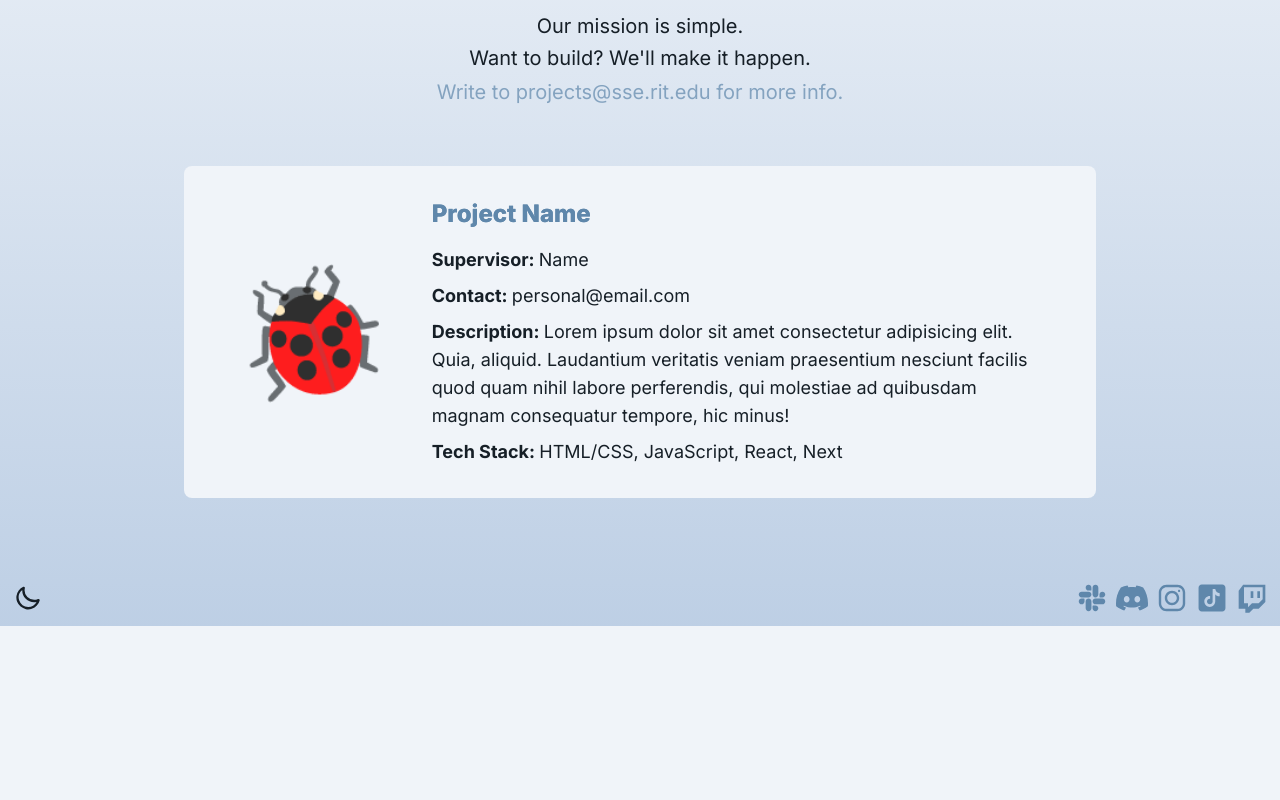
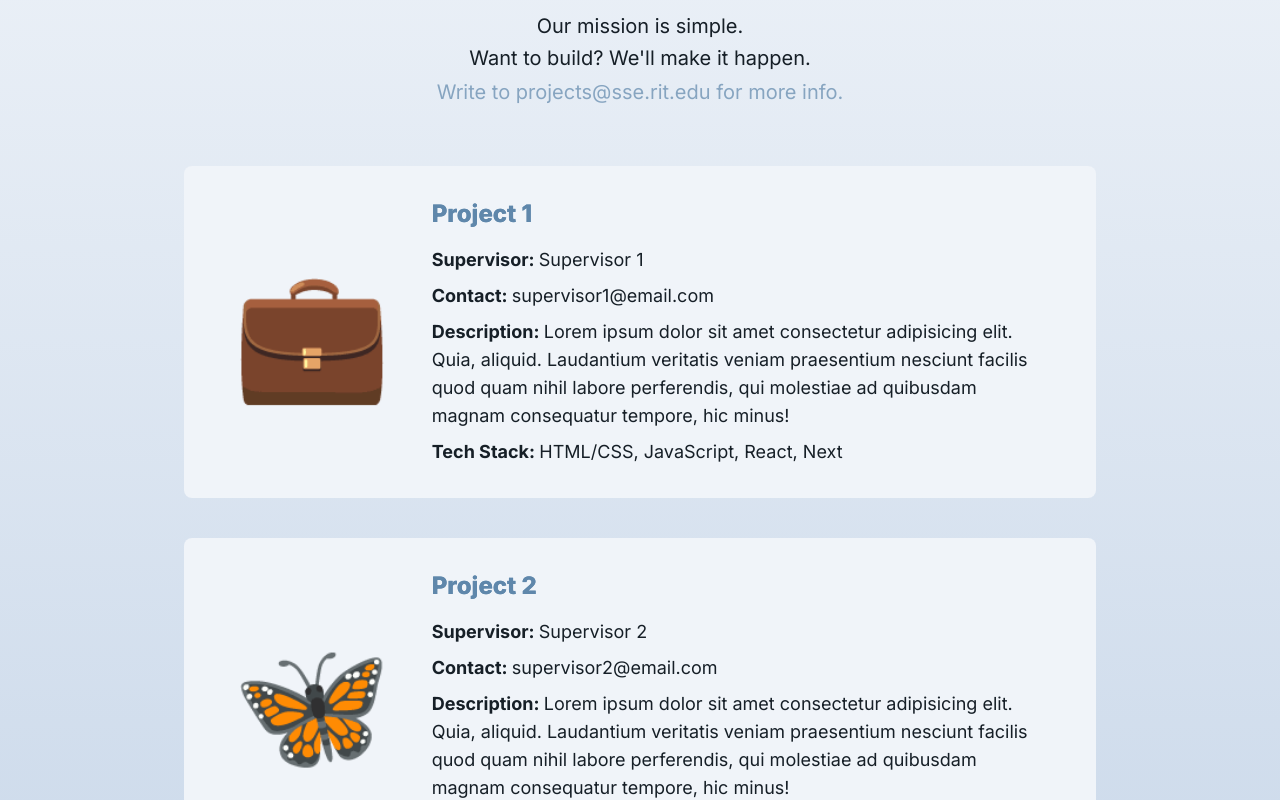
Before and after one commit to rit-sse/WebsiteTheSSEquel, a Next.js app in the folder next/: page /projects in a window 1280 px wide. Shown: the part 242-1042 px from the top of the page. Before the commit the page ends 868 px from the top, so only its background shows below. Built offline with nearby package versions, Linux system fonts and the light colour scheme; no server answers.

Commit message:
Seed projects data + type safety

```diff
--- a/next/app/projects/ProjectCard.tsx
+++ b/next/app/projects/ProjectCard.tsx
@@ -1,17 +1,17 @@
 import React from "react";
+import { Project } from "./projects";
 
-const ProjectCard = () => {
+const ProjectCard = ({logo, title, supervisor, contact, description, stack}: Project) => {
   return (
     <div className="rounded-lg bg-base-100 w-9/12 py-8 px-12 mx-auto flex flex-row items-center content-center gap-10 my-10">
       {/* Left half */}
-      <div className="text-9xl">🐞</div>
+      <div className="text-9xl">{logo || "❓"}</div>
 
       {/* Right half */}
       <div>
-
         {/* Heading */}
         <h1 className="text-2xl text-primary text-left mb-4">
-          Project Name
+          {title ? title : "Default"}
         </h1>
 
         {/* Body */}
@@ -19,22 +19,19 @@ const ProjectCard = () => {
           <div>
             {/* <div className="mb-2"> */}
             <span className="font-bold">Supervisor: </span>
-            Name
+            {supervisor ? supervisor : "Default"}
           </div>
 
           <div>
             {/* <div className="mb-2"> */}
             <span className="font-bold">Contact: </span>
-            personal@email.com
+            {contact ? contact : "Default"}
           </div>
 
           <div>
             {/* <div className="mb-2"> */}
             <span className="font-bold">Description: </span>
-            Lorem ipsum dolor sit amet consectetur adipisicing elit. Quia,
-            aliquid. Laudantium veritatis veniam praesentium nesciunt facilis
-            quod quam nihil labore perferendis, qui molestiae ad quibusdam
-            magnam consequatur tempore, hic minus!
+            {description ? description : "Default"}
           </div>
 
           <div>
--- a/next/app/projects/page.tsx
+++ b/next/app/projects/page.tsx
@@ -1,11 +1,16 @@
+"use client"
 import React from "react";
 import ProjectCard from "./ProjectCard";
+import { Project, projectsData } from "./projects";
+import { useState } from "react";
 
 const Projects = () => {
+
+  const [projects, setProjects] = useState(projectsData);
+
   return (
     <>
-
-    {/* Intro */}
+      {/* Intro */}
       <section className="intro mt-16 mb-5 max-w-2xl mx-auto">
         <h1
           className="bg-gradient-to-t from-primary to-secondary
@@ -16,15 +21,22 @@ const Projects = () => {
         <div className="mt-3 text-xl text-center">
           <div className="leading-8">Our mission is simple.</div>
           <div className="leading-8">Want to build? We'll make it happen.</div>
-          <div className="text-xl text-primary opacity-70 mt-1">Write to projects@sse.rit.edu for more info.</div>
+          <div className="text-xl text-primary opacity-70 mt-1">
+            Write to projects@sse.rit.edu for more info.
+          </div>
         </div>
       </section>
 
-    {/* Exhibit */}
+      {/* Exhibit */}
       <section className="exihibit">
-        <ProjectCard />
+        {
+          projects.map(
+            (project, key) => (
+              <ProjectCard key={key} {...project} />
+            )
+          )
+        }
       </section>
-
     </>
   );
 };
--- /dev/null
+++ b/next/app/projects/projects.ts
@@ -0,0 +1,35 @@
+export interface Project{
+    logo: string;
+    title: string;
+    supervisor: string;
+    contact: string;
+    description: string;
+    stack: string;
+}
+
+export const projectsData: Project[] = [
+    {
+        logo: "💼",
+        title: "Project 1",
+        supervisor: "Supervisor 1",
+        contact: "supervisor1@email.com",
+        description: "Lorem ipsum dolor sit amet consectetur adipisicing elit. Quia, aliquid. Laudantium veritatis veniam praesentium nesciunt facilis quod quam nihil labore perferendis, qui molestiae ad quibusdam magnam consequatur tempore, hic minus!",
+        stack: "Stack"
+    },
+    {
+        logo: "🦋",
+        title: "Project 2",
+        supervisor: "Supervisor 2",
+        contact: "supervisor2@email.com",
+        description: "Lorem ipsum dolor sit amet consectetur adipisicing elit. Quia, aliquid. Laudantium veritatis veniam praesentium nesciunt facilis quod quam nihil labore perferendis, qui molestiae ad quibusdam magnam consequatur tempore, hic minus!",
+        stack: "Stack"
+    },
+    {
+        logo: "🎱",
+        title: "Project 3",
+        supervisor: "Supervisor 3",
+        contact: "supervisor3@email.com",
+        description: "Lorem ipsum dolor sit amet consectetur adipisicing elit. Quia, aliquid. Laudantium veritatis veniam praesentium nesciunt facilis quod quam nihil labore perferendis, qui molestiae ad quibusdam magnam consequatur tempore, hic minus!",
+        stack: "Stack"
+    },
+]
```
